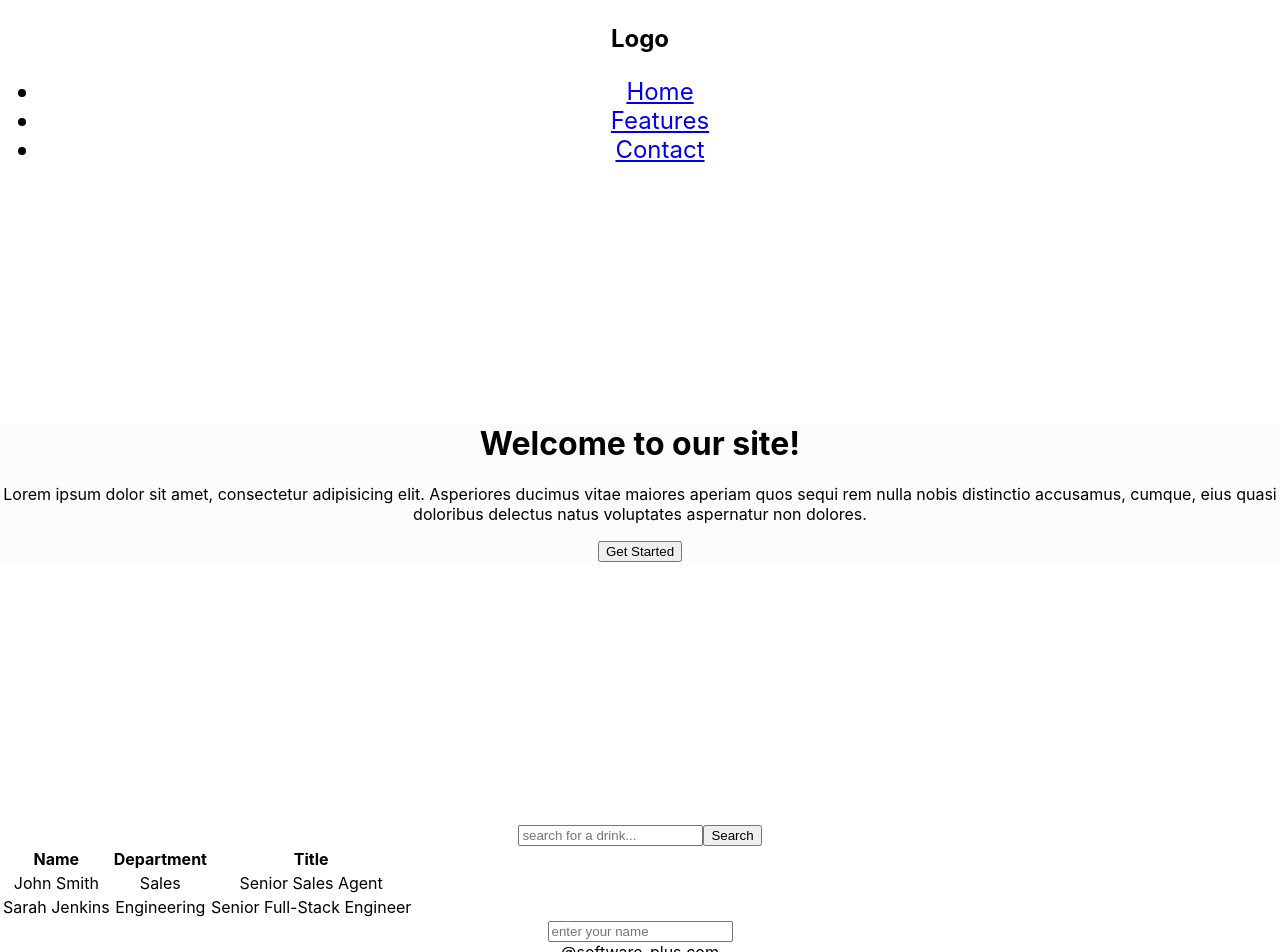
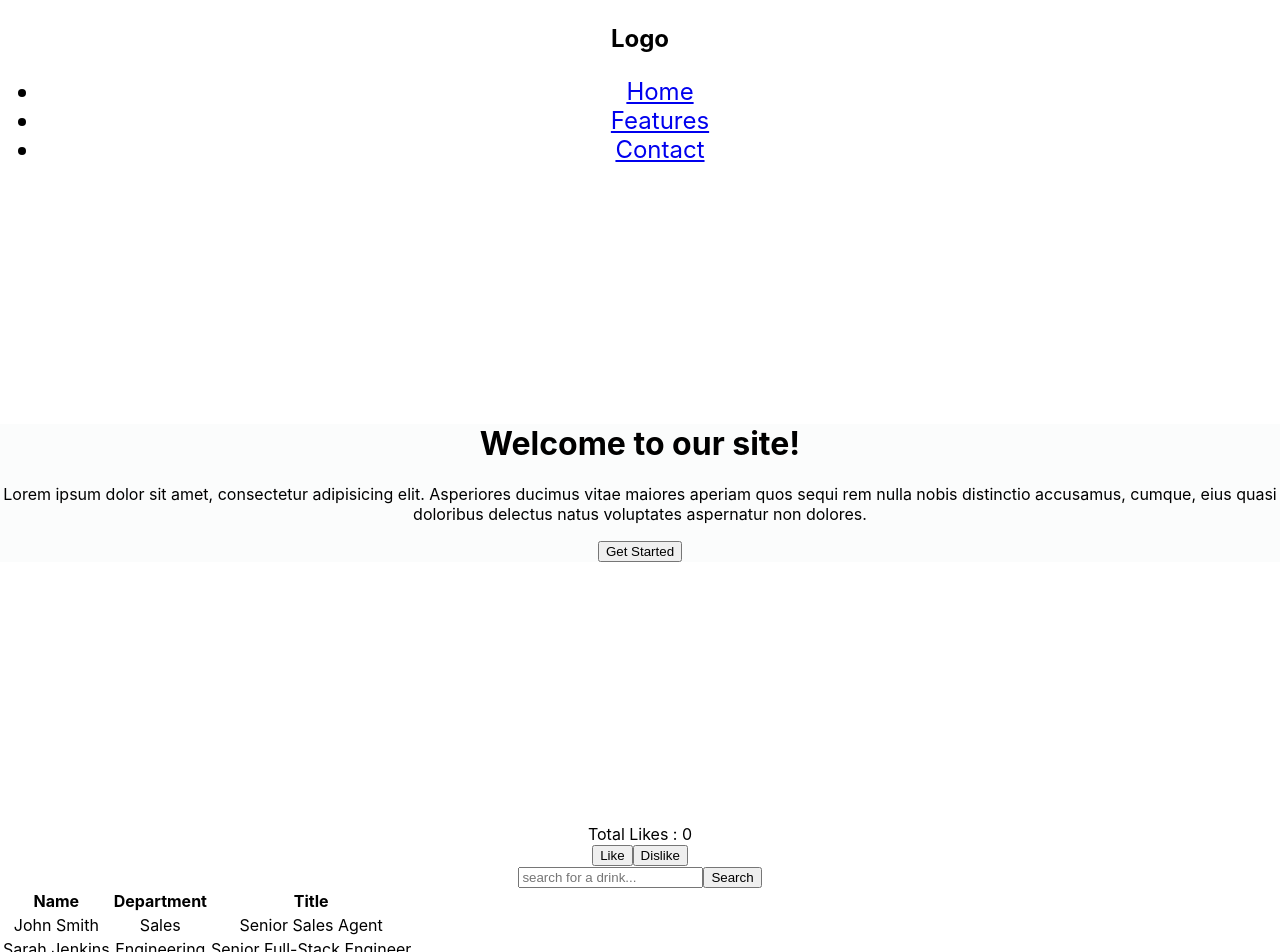
Before and after one commit to sungeun101/react-testing, a React (Create React App) app: page / in a window 1280 px wide. Shown: the top 952 px of the page. Built offline with nearby package versions, Linux system fonts and the light colour scheme.

Commit message:
integration testing

```diff
--- a/src/App.tsx
+++ b/src/App.tsx
@@ -1,10 +1,10 @@
-import React from 'react'
+import React, { useState } from 'react'
 import './App.css'
 import DrinkSearch from './DrinkSearch'
 import EmployeeEmail from './EmployeeEmail'
 import Jumbotron from './Jumbotron'
 import Table from './Table'
-import VoteBtn from './VoteBtn'
+import Vote from './Vote'
 
 export interface IEmployee {
   id: number
@@ -13,7 +13,6 @@ export interface IEmployee {
   title: string
 }
 
-function App() {
 const employees: IEmployee[] = [
   {
     id: 1,
@@ -29,14 +28,11 @@ function App() {
   }
 ]
 
+function App() {
   return (
     <div className="App">
-      {/* <VoteBtn
-        handleVote={stubHandleVote}
-        hasVoted={false}
-        stubText={stubText}
-      /> */}
       <Jumbotron />
+      <Vote />
       <DrinkSearch />
       <Table employees={employees} />
       <EmployeeEmail />
--- /dev/null
+++ b/src/Vote.tsx
@@ -0,0 +1,29 @@
+import React, { useState } from 'react'
+import VoteBtn from './VoteBtn'
+
+export default function Vote() {
+  const [totalLikes, setTotalLikes] = useState(0)
+  const [hasVoted, setHasVoted] = useState(false)
+
+  const handleLikeVote = () => {
+    setHasVoted(true)
+    setTotalLikes(totalLikes + 1)
+  }
+
+  const handleDislikeVote = () => {
+    setHasVoted(true)
+    setTotalLikes(totalLikes - 1)
+  }
+
+  return (
+    <>
+      <div>Total Likes : {totalLikes}</div>
+      <VoteBtn handleVote={handleLikeVote} hasVoted={hasVoted} btnText="Like" />
+      <VoteBtn
+        handleVote={handleDislikeVote}
+        hasVoted={hasVoted}
+        btnText="Dislike"
+      />
+    </>
+  )
+}
--- a/src/VoteBtn.tsx
+++ b/src/VoteBtn.tsx
@@ -3,7 +3,7 @@ import React from 'react'
 export default function VoteBtn(props: {
   handleVote: React.MouseEventHandler<HTMLButtonElement> | undefined
   hasVoted: boolean | undefined
-  stubText: any
+  btnText: any
 }) {
   return (
     // Write the minimum amount of code
@@ -11,7 +11,7 @@ export default function VoteBtn(props: {
 
     // Write the minimum amount of code to make the test pass
     <button onClick={props.handleVote} disabled={props.hasVoted}>
-      <span>{props.stubText}</span>
+      {props.btnText}
     </button>
   )
 }
```
Also changed, not shown: 2 other files (tests, documents, lock files or other folders). Lines whose indentation alone changed are shown as unchanged.
